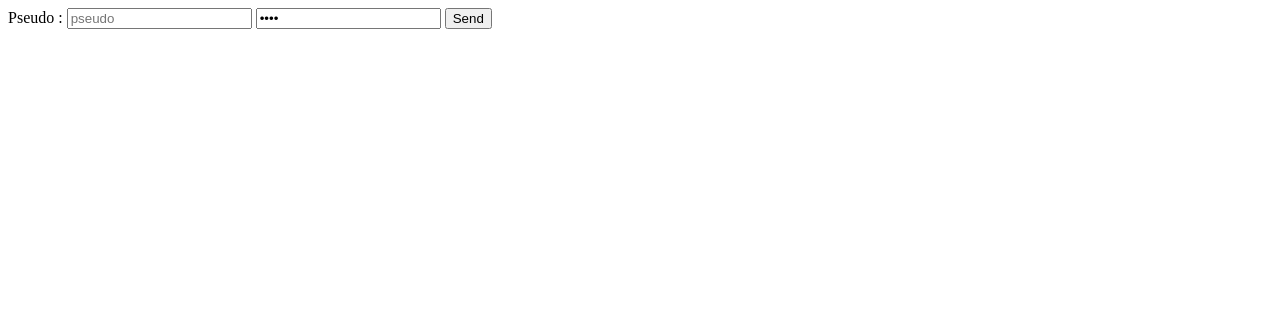
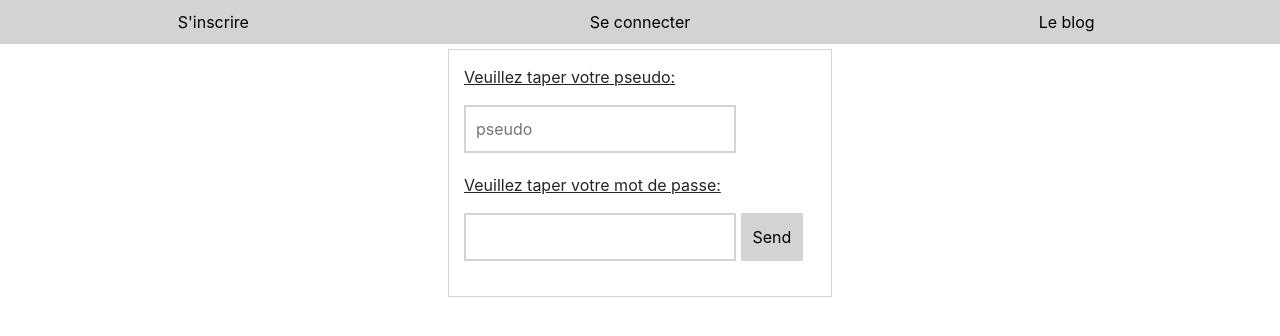
Before and after one commit to ArnaudCartailler/tp_espace, a PHP site: page /connexion.php in a window 1280 px wide. Shown: the top 336 px of the page. Run offline with PHP 8.4, Linux system fonts and the light colour scheme; some libraries are stand-ins or nearby versions.

Commit message:
add some front on form

```diff
--- a/blog.php
+++ b/blog.php
@@ -1,7 +1,5 @@
-
-<h1>blog</h1>
-
 <?php include('header.php') ?>
 
+<h1>Blog</h1>
 
 <?php include('footer.php') ?>
--- a/connexion.php
+++ b/connexion.php
@@ -1,10 +1,56 @@
+<!doctype html>
+<html class="no-js" lang="fr">
 
-<form action="membersco.php" method="post">
+<head>
+  <meta charset="utf-8">
+  <meta http-equiv="x-ua-compatible" content="ie=edge">
+  <title>Espace_TP</title>
+  <meta name="description" content="TP_membre">
+  <meta name="viewport" content="width=device-width, initial-scale=1, shrink-to-fit=no">
 
-  <label for="pseudo">Pseudo</label> : <input type="text" name="pseudo" placeholder="pseudo"/>
+  <link rel="manifest" href="site.webmanifest">
+  <link rel="apple-touch-icon" href="icon.png">
+  <!-- Place favicon.ico in the root directory -->
 
-  <input type="password" name="pass" value="pass" />
+  <link rel="stylesheet" href="css/normalize.css">
+  <link rel="stylesheet" href="css/main.css">
+  <link rel="stylesheet" href="css/bootstrap.min.css">
+  <link href="https://fonts.googleapis.com/css?family=Roboto" rel="stylesheet">
+  <link rel="stylesheet" href="https://use.fontawesome.com/releases/v5.3.1/css/all.css" integrity="sha384-mzrmE5qonljUremFsqc01SB46JvROS7bZs3IO2EmfFsd15uHvIt+Y8vEf7N7fWAU" crossorigin="anonymous">
+</head>
 
-  <input type="submit"name="valid" value="Send" />
+<body>
+
+<div class="container-fluid">
+
+  <div class ="row text-center">
+
+      <div class="col-md-4 signin">
+        <a href="formmembers.php">S'inscrire</a>
+      </div>
+
+      <div class="col-md-4 connexion">
+        <a href="connexion.php">Se connecter</a>
+      </div>
+
+      <div class="col-md-4 blog">
+        <a href="blog.php">Le blog</a>
+      </div>
+
+  </div>
+
+</div>
+
+<form class="connect" action="membersco.php" method="post">
+
+  <p>Veuillez taper votre pseudo:</p>
+  <input type="text" name="pseudo" placeholder="pseudo"/>
+
+    <p>Veuillez taper votre mot de passe:</p>
+    <input type="password" name="pass" />
+
+  <input class="sub" type="submit"name="valid" value="Send"/>
 
 </form>
+
+<?php include('footer.php') ?>
--- a/css/main.css
+++ b/css/main.css
@@ -97,6 +97,7 @@ textarea {
    Author's custom styles
    ========================================================================== */
 
+/*header*/
   .container-fluid .row{
     background-color: lightgrey;
     padding: 10px 0px 10px 0px;
@@ -115,6 +116,8 @@ textarea {
     transition : 0.6s;
   }
 
+  /*Message welcome*/
+
   .welcome p{
     width:100%;
     margin-top: 50px;
@@ -122,14 +125,61 @@ textarea {
     font-size: 30px;
   }
 
+/*redirection btw pages*/
 
+  .redirection p{
+    width:100%;
+    margin-top: 50px;
+    text-align: center;
+    font-size: 30px;
+  }
 
+/*Form sign in*/
 
+form {
+  border : 1px solid lightgrey;
+  width : 30%;
+  margin : auto;
+  margin-top: 5px;
+  padding: 15px 15px 15px 15px;
+}
 
+form .title{
+  font-weight: bold;
+  font-size: 20px;
+  text-align: center;
+  text-decoration: none;
+}
 
+form p{
+  text-align:justify;
+  text-decoration: underline;
+}
 
+form input{
+  margin-bottom: 20px;
+  border : 2px solid lightgrey;
+  padding: 10px 10px 10px 10px;
+}
 
+form input:focus{
+  margin-bottom: 20px;
+  border : 2px solid grey;
+  padding: 10px 10px 10px 10px;
+  background-color: lightgrey;
+}
 
+form .sub{
+  background-color: lightgrey;
+}
+
+form .sub:hover{
+  border : 1px solid grey;
+}
+
+form .connect{
+  width : 50%;
+}
 /* ==========================================================================
    Helper classes
    ========================================================================== */
```
Also changed, not shown: addmembers.php (+19 -2 lines), blog0.php (+8 -6 lines), formmembers.php (+48 -2 lines), membersco.php (+12 -1 lines).
